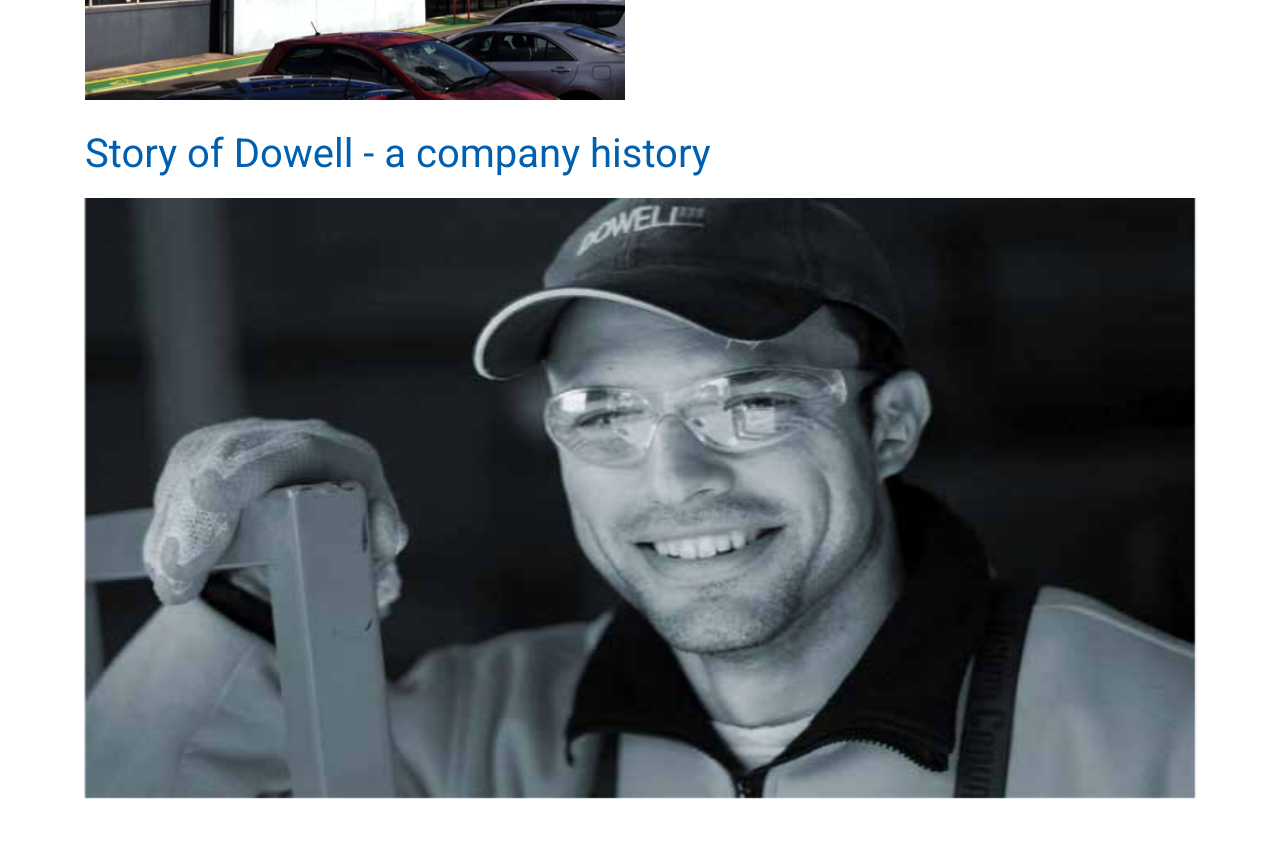
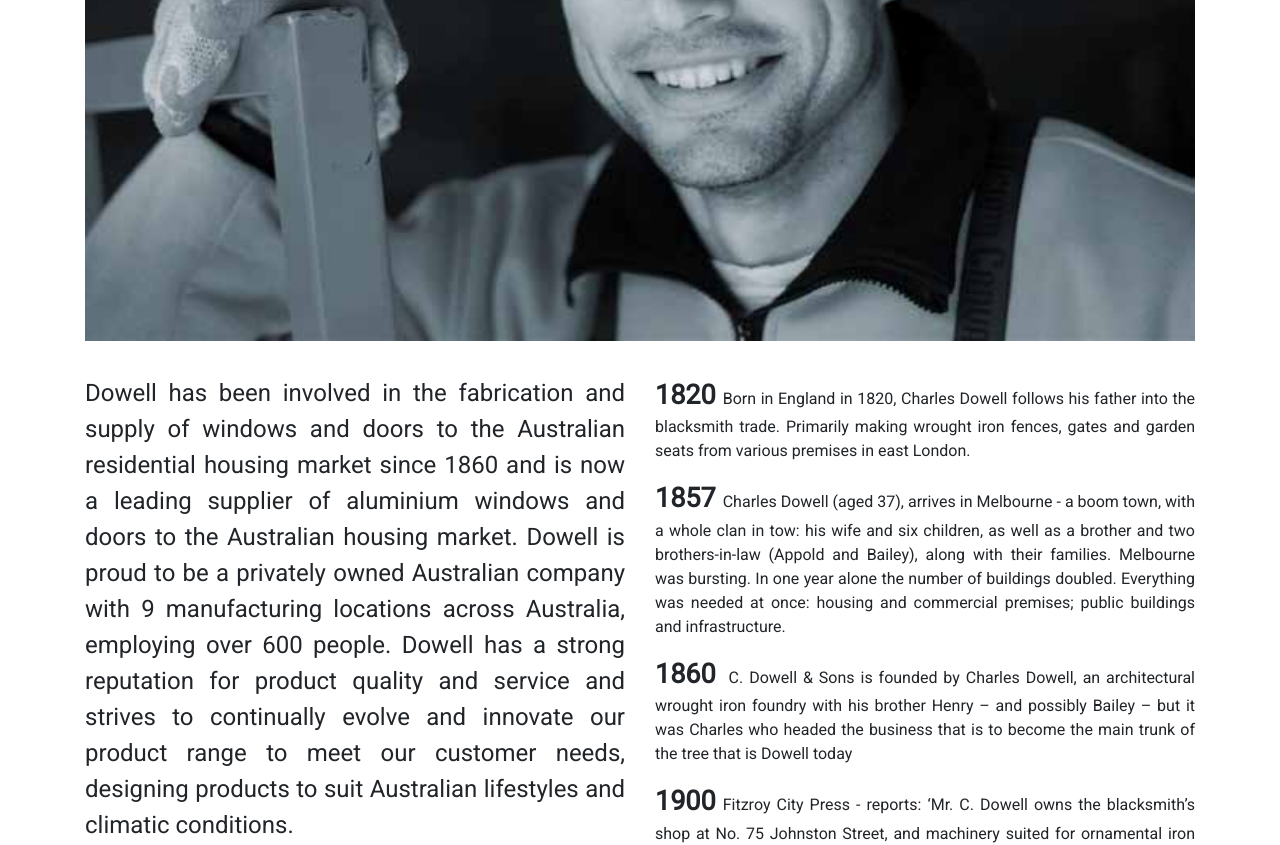
Before and after one commit to manojkmishra/dowell-website, a Vue app: page /about in a window 1280 px wide. Shown: the part 440-1285 px from the top of the page. Built offline with nearby package versions, Linux system fonts and the light colour scheme; what vue-head would draw is missing.

Commit message:
about us- content merged

```diff
--- a/src/views/About.vue
+++ b/src/views/About.vue
@@ -1,6 +1,6 @@
 <template>
 <div class="about container">
-  <h1 class="story blue animated fadeInLeft">About Dowell</h1>
+<!--  <h1 class="story blue animated fadeInLeft">About Dowell</h1>
     <div class="row">
         <div class="animated fadeInLeft col-lg-6 col-md-12 col-sm-12 col-xs-12">
             <img id="window-image" class="card-img-top" src="../assets/images/News/about.jpg" alt="Dowell Windows and Doors">
@@ -16,8 +16,8 @@
                 </span>
             </div>
         </div>
-    </div>
-        <h1 class="story blue animated fadeInLeft">Story of Dowell - a company history</h1>
+    </div> -->
+        <h1 class="story blue animated fadeInLeft text-center">Story of Dowell - a company history</h1>
         <div class="row">
             <div class="animated fadeInLeft col-lg-12 col-md-12 col-sm-12 col-xs-12">
                 <img id="window-image1" src="../assets/images/About/Page-2-Image-2.png" alt="Dowell Windows and Doors">
@@ -27,6 +27,11 @@
         <div class="row">
         <div class="animated fadeInLeft col-lg-6 col-md-12 col-sm-12 col-xs-12">
             <div class="text-justify left-side">
+                <span>
+                    Dowell has been involved in the fabrication and supply of windows and doors to the Australian residential housing market since 1860 and is now a leading supplier of aluminium windows and doors to the Australian housing market. Dowell is proud to be a privately owned Australian company with 9 manufacturing locations across Australia, employing over 600 people. Dowell has a strong reputation for product quality and service and strives to continually evolve and innovate our product range to meet our customer needs, designing products to suit Australian lifestyles and climatic conditions.
+                </span>
+                <br>
+                <br>
                 <span >In the cut and thrust of the building industry, as well as in the Australian
                     business world more generally, it’s unusual for a company name and ethos to
                     remain unchanged, but such is the story of Dowell. Tracking through a history
@@ -200,7 +205,7 @@
     display: block;
     width: 100%;
 
-    height: 90%;
+    height: 95%;
     margin: 0 auto;
     transition: transform .4s;
 }
```
